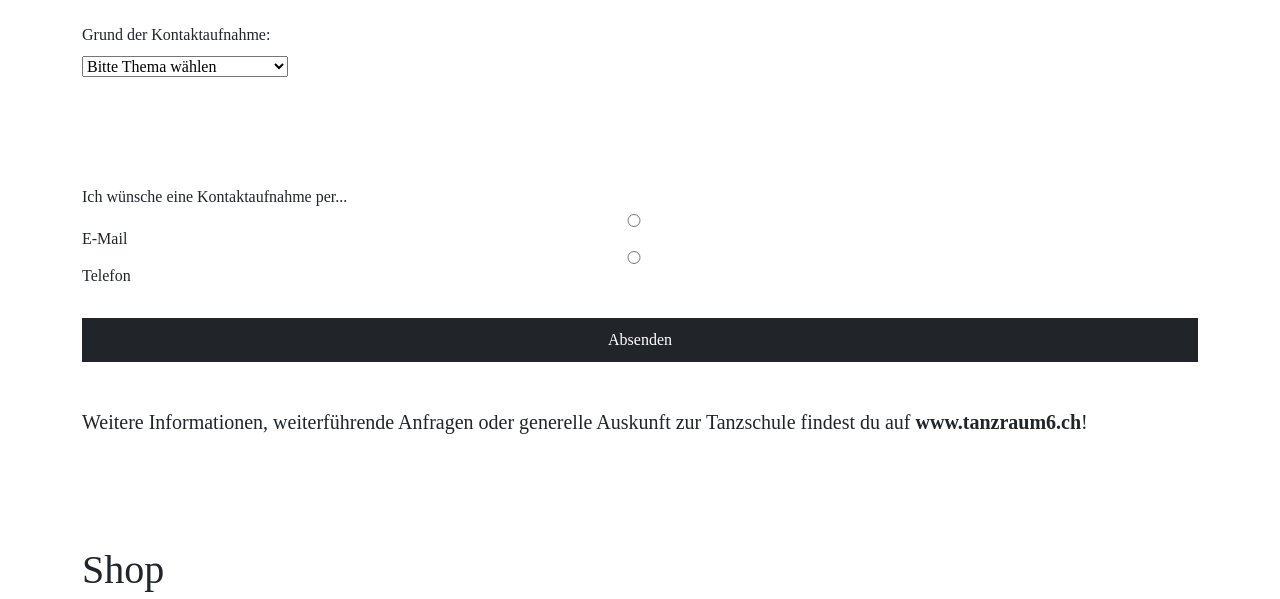
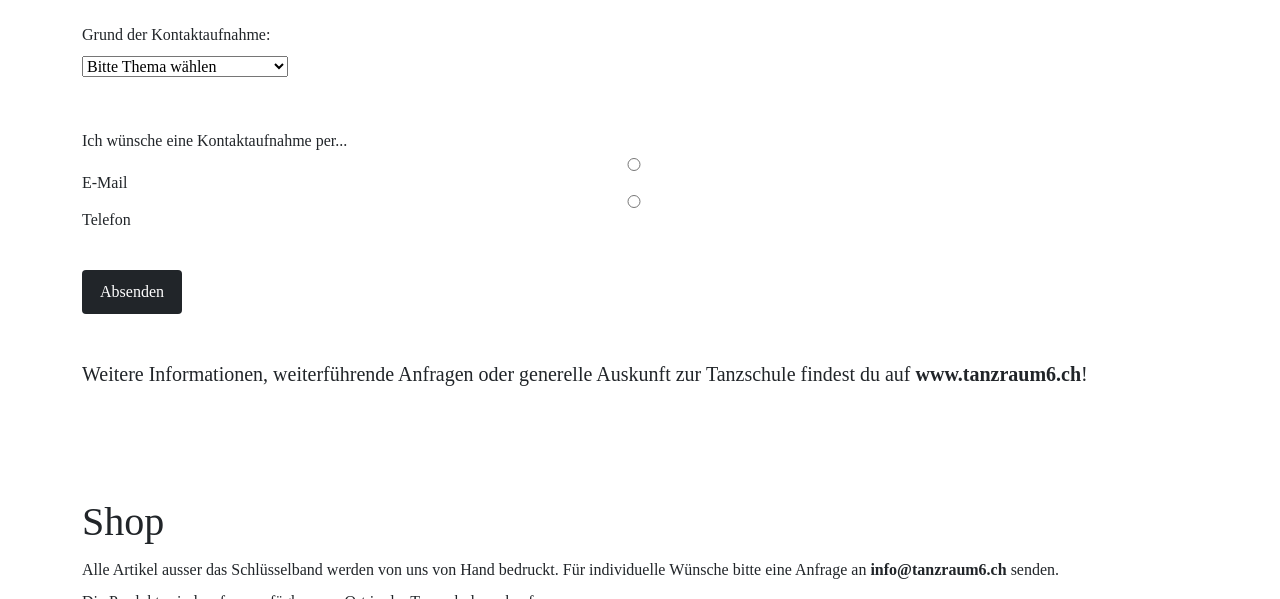
Before and after one commit to klegerf/m307_lb02_formular, a plain HTML site: page index.html in a window 1280 px wide. Shown: the part 3043-3642 px from the top of the page. Drawn offline with nearby package versions, Linux system fonts and the light colour scheme.

Commit message:
contact form styled

```diff
--- a/custom.css
+++ b/custom.css
@@ -241,6 +241,7 @@ h2 {
 
 .form button {
     border: none;
+    border-radius: 0.25rem;
     cursor: pointer;
     background-color: #212529;
     color: #fff;
@@ -248,7 +249,13 @@ h2 {
     font-size: 16px;
     padding: 10px;
     margin-top: 20px;
-    width: 100%;
+    width: 100px;
+
+}
+
+.form button:hover {
+    background-color: #a4a4a4;
+    transition: 0.4s;
 }
 
 .form-control:disabled, .form-control:read-only {
--- a/index.html
+++ b/index.html
@@ -253,7 +253,6 @@
                             <input type="tel" id="telefon" placeholder="Telefon" />
                             <small>Error message</small>
                         </div>
-
                         <div class="form-control">
                             <div class ="pb-2">Grund der Kontaktaufnahme:</div>
                             <select name="thema" id="thema">
@@ -262,34 +261,20 @@
                                 <option value="2">Anfrage für einen Workshop</option>
                                 <option value="3">Sonstiges</option>
                             </select>
-                            <div style="padding-top: 2rem">
+                            <div class="pt-2">
                                 <small>Error message</small>
                             </div>
                         </div>
-
                         <div class="form-control">
-                            <div class="mt-5">Ich wünsche eine Kontaktaufnahme per...</div>
+                            <div class="mt-3">Ich wünsche eine Kontaktaufnahme per...</div>
                             <label for="antwort"></label>
                             <input type="radio" name="kontaktaufnahme" value="email" id="antwort"/>E-Mail
                             <input type="radio" name="kontaktaufnahme" value="telefon"/>Telefon
-                            <small>Error message</small>
+                            <div class="pt-2">
+                                <small>Error message</small>
+                            </div>
                         </div>
-
-                        <!-- Antwort mit radio button von bootstrap
-                        <div>
-                            <div class="mt-5">Ich wünsche eine Kontaktaufnahme per...</div>
-                            <div class="form-check form-check-inline" id="antwort">
-                                <input class="form-check-input" type="radio" name="inlineRadioOptions" id="inlineRadio1" value="option1">
-                                <label class="form-check-label" for="inlineRadio1">E-Mail</label>
-                            </div>
-                            <div class="form-check form-check-inline">
-                                <input class="form-check-input" type="radio" name="inlineRadioOptions" id="inlineRadio2" value="option2">
-                                <label class="form-check-label" for="inlineRadio2">Telefon</label>
-                             </div>
-                        </div>  -->
-
-                        <button type="submit">Absenden</button>
-
+                        <button type="submit" class="submit-button">Absenden</button>
                     </form>
                 </div>
             </div>
```
